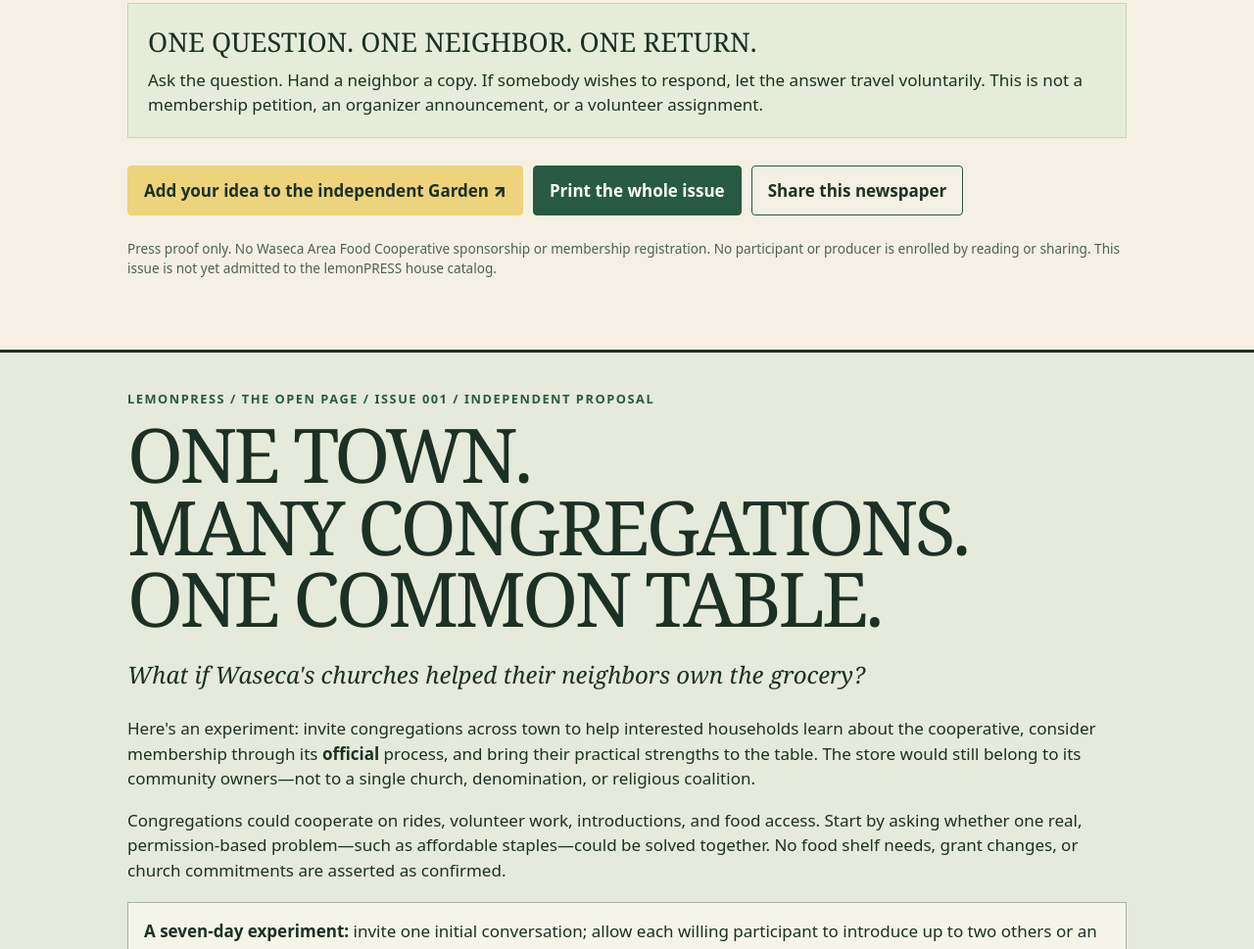
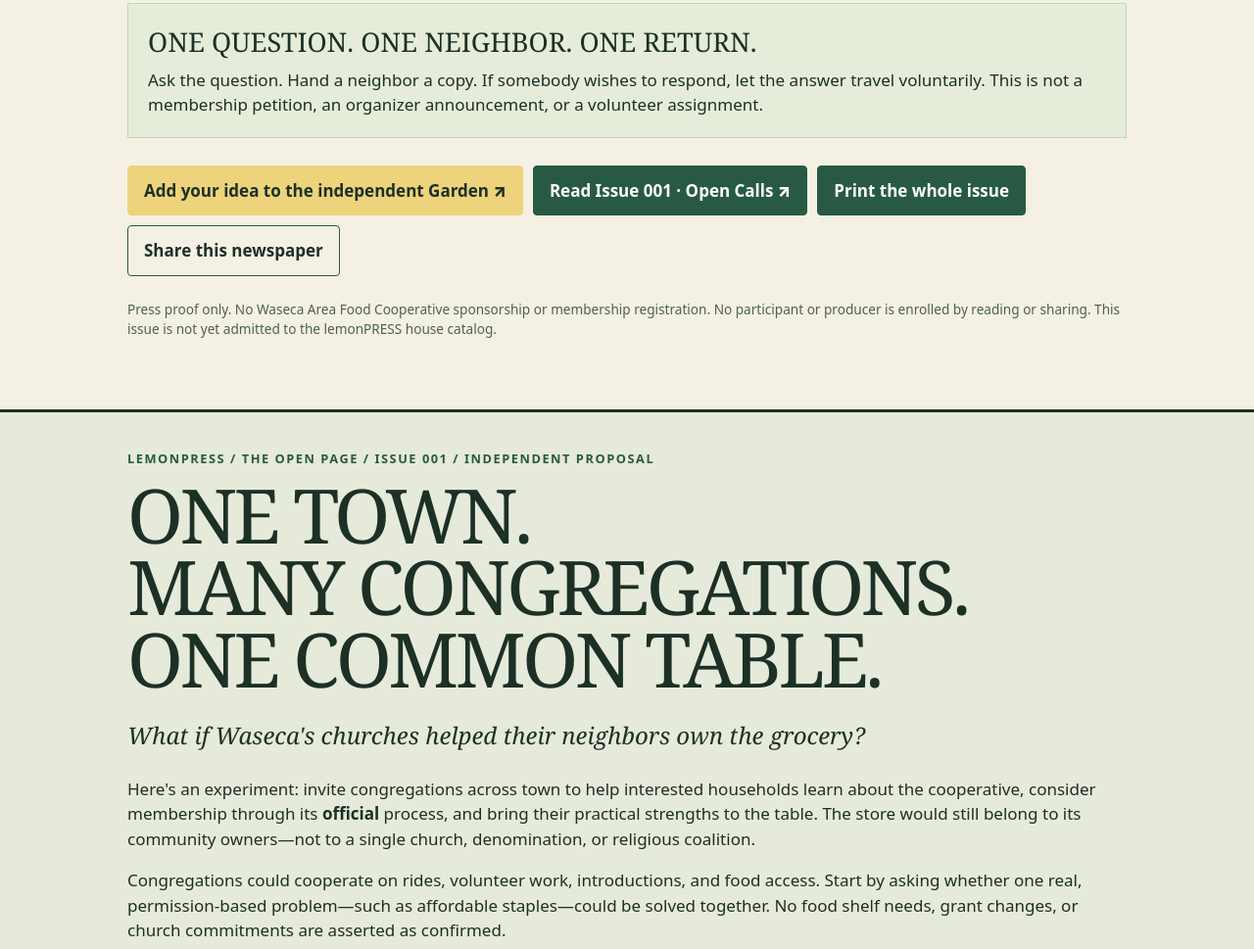
Before and after one commit to the-static-collective/lemonPRESS, a plain HTML site: page proposals/waseca-grocery-issue-000/index.html in a window 1280 px wide. Shown: the part 1033-2002 px from the top of the page at 98% size. Drawn offline with Linux system fonts and the light colour scheme.

Commit message:
feat(lemonPRESS): continue Grocery Issue 000 into independent Issue 001 open-call classifieds

```diff
--- a/proposals/waseca-grocery-issue-000/index.html
+++ b/proposals/waseca-grocery-issue-000/index.html
@@ -35,7 +35,7 @@ footer{background:#142d21;color:#eef5e6;padding:24px 0;font-size:.82rem}footer a
 <hr class="rule"><div class="kicker">FOUR ROADS INTO ONE CONVERSATION</div>
 <div class="menu"><section><h2>Affordable</h2><p>What staple foods and prices would make ordinary shopping workable?</p></section><section><h2>Local</h2><p>What would make a store useful for local growers without assuming they have agreed?</p></section><section><h2>Access</h2><p>What hours, routes, and accessibility choices matter?</p></section><section><h2>Belonging</h2><p>How could ordinary people shape the idea without joining a committee?</p></section></div>
 <div class="box"><h2>ONE QUESTION. ONE NEIGHBOR. ONE RETURN.</h2><p>Ask the question. Hand a neighbor a copy. If somebody wishes to respond, let the answer travel voluntarily. This is not a membership petition, an organizer announcement, or a volunteer assignment.</p></div>
-<div class="actions"><a class="btn lemon" href="https://kbhqacsdvjsstzyplqij.supabase.co/functions/v1/waseca-grocery">Add your idea to the independent Garden ↗</a><button class="btn" id="printWhole" type="button">Print the whole issue</button><button class="btn secondary" id="sharePress" type="button">Share this newspaper</button></div>
+<div class="actions"><a class="btn lemon" href="https://kbhqacsdvjsstzyplqij.supabase.co/functions/v1/waseca-grocery">Add your idea to the independent Garden ↗</a><a class="btn" href="https://kbhqacsdvjsstzyplqij.supabase.co/functions/v1/lemon-open-page" target="_blank" rel="noopener noreferrer">Read Issue 001 · Open Calls ↗</a><button class="btn" id="printWhole" type="button">Print the whole issue</button><button class="btn secondary" id="sharePress" type="button">Share this newspaper</button></div>
 <p class="help">Press proof only. No Waseca Area Food Cooperative sponsorship or membership registration. No participant or producer is enrolled by reading or sharing. This issue is not yet admitted to the lemonPRESS house catalog.</p><p id="status" class="status" role="status"></p>
 </article>
 
```
